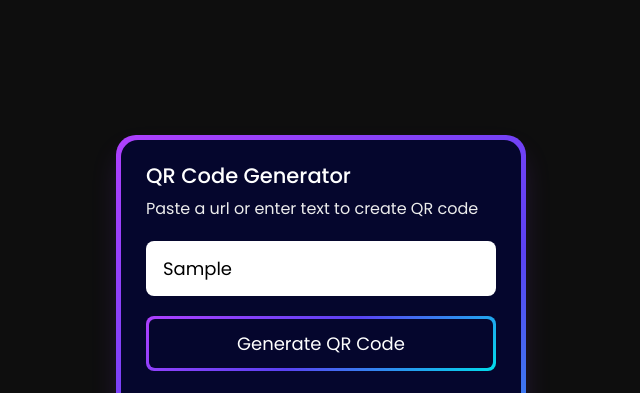
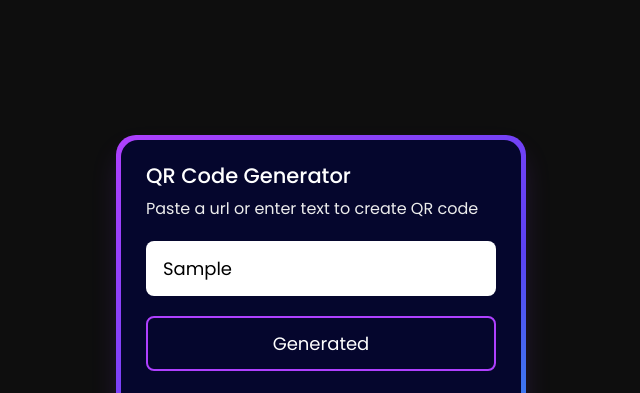
Before and after one commit to maniraad/QRCodeGenerator, a plain HTML site: page index.html in a window 1280 px wide. Both pictures are taken after typing "Sample" into the empty fields and a click on the button "Generate QR Code". Shown: the top 393 px of the page, without its empty margins (319-959 px from the left). Drawn offline with Linux system fonts and the light colour scheme.

Commit message:
create animation active btn

```diff
--- a/app.js
+++ b/app.js
@@ -8,12 +8,16 @@ const img = $.querySelector('img');
 
 
 const showQRCode = () => {
-    let inputValue = input.value.trim()
+    let inputValue = input.value
+    if (inputValue) {
+        generatorBtn.innerHTML = "Generating QR Coding"
 
-    img.setAttribute('src', `https://api.qrserver.com/v1/create-qr-code/?size=200x200&data=${inputValue}`)
-    img.addEventListener('load', () => {
-        card.classList.add('active')
-    })
+        img.setAttribute('src', `https://api.qrserver.com/v1/create-qr-code/?size=200x200&data=${inputValue}`)
+        img.addEventListener('load', () => {
+            card.classList.add('active')
+            generatorBtn.innerHTML = "Generated"
+        })
+    }
 }
 
 generatorBtn.addEventListener('click', showQRCode);
--- a/style.css
+++ b/style.css
@@ -88,7 +88,8 @@ p {
 
 button {
     align-items: center;
-    background-image: linear-gradient(144deg, #AF40FF, #5B42F3 50%, #00DDEB);
+    background: transparent;
+    border: 2px solid #AF40FF !important;
     color: #FFFFFF;
     display: flex;
     font-size: 18px;
@@ -118,10 +119,12 @@ button:active {
     -moz-transform: scale(0.98);
     -ms-transform: scale(0.98);
     -o-transform: scale(0.98);
+
 }
 
 button:active {
     outline: 0;
+
 }
 
 .qr-code {
```
